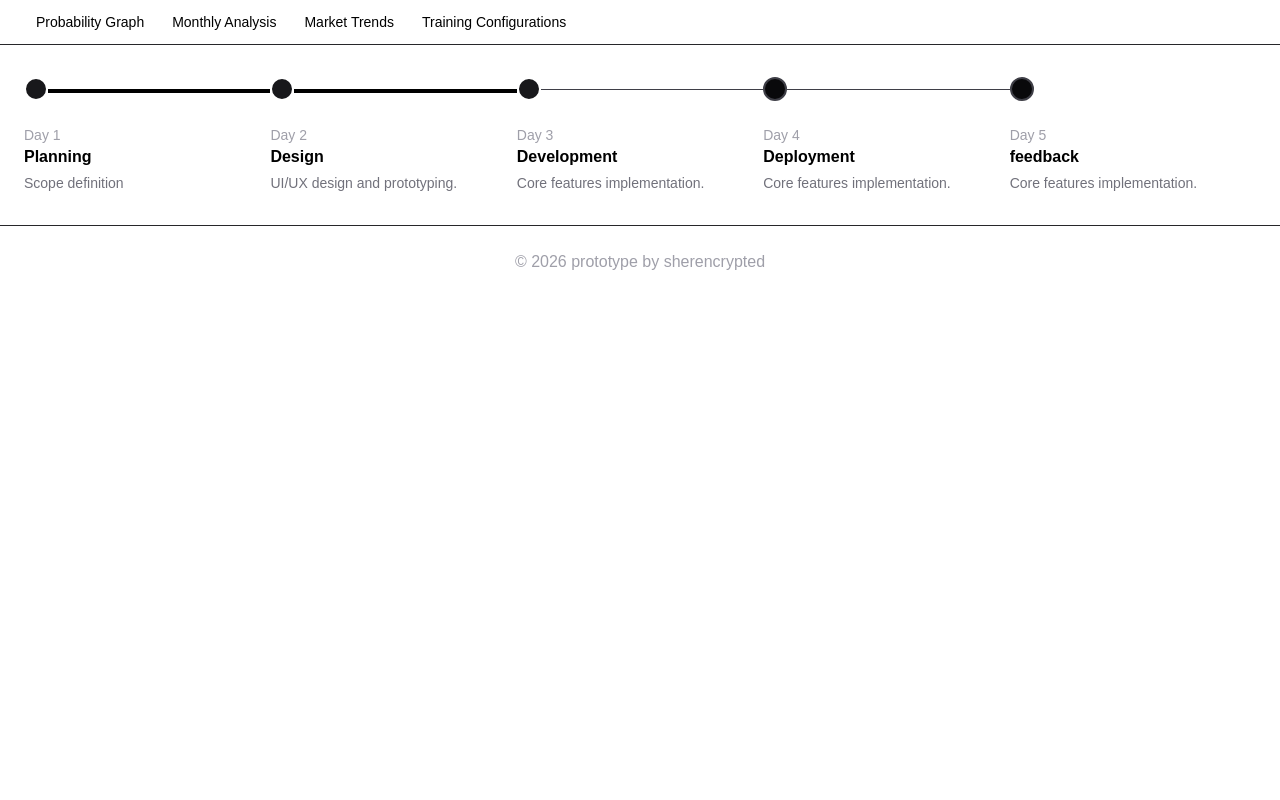
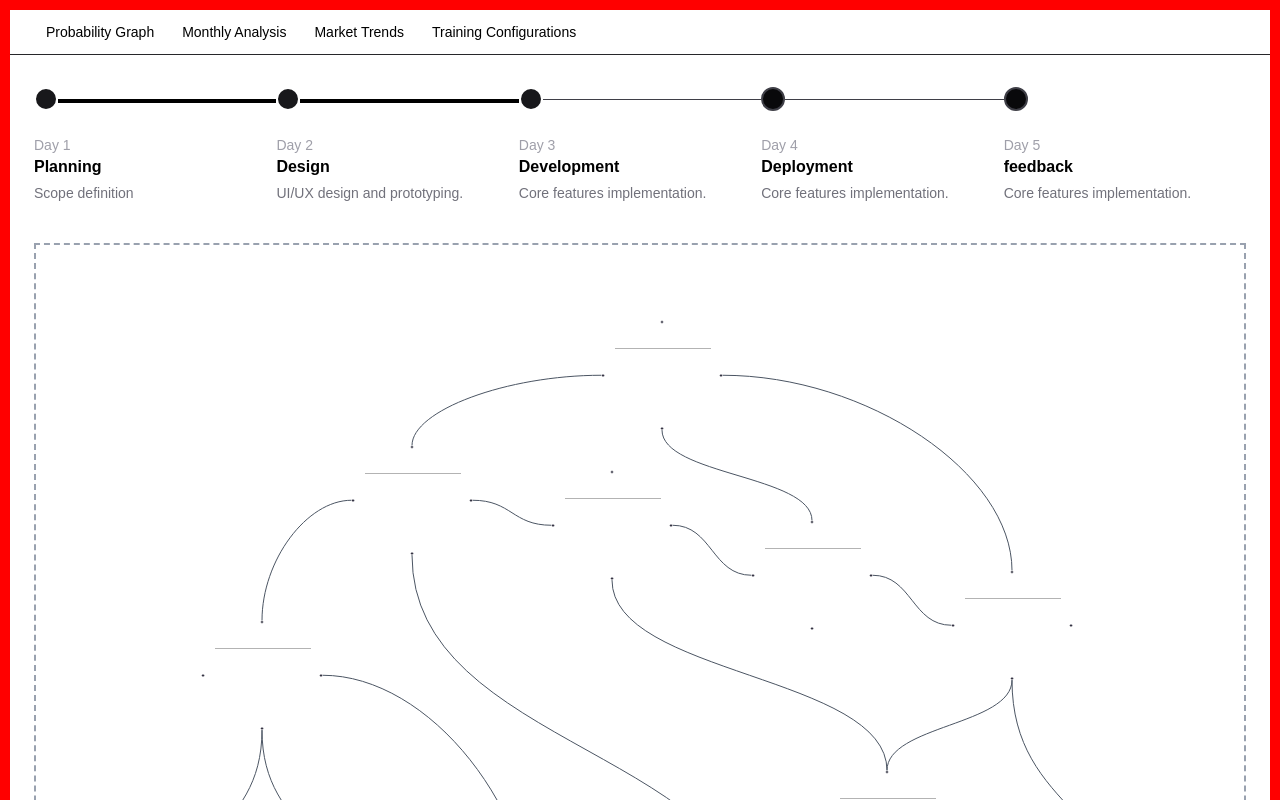
Before and after one commit to Prateek6079/RetailSense, a Next.js app in the folder frontend/: page /graph in a window 1280 px wide. Shown: the top 800 px of the page. Built offline with nearby package versions, Linux system fonts and the light colour scheme.

Commit message:
graph draft

```diff
--- a/frontend/app/globals.css
+++ b/frontend/app/globals.css
@@ -18,6 +18,7 @@
 }
 
 body {
+  border: 10px solid red;
   background: var(--background);
   color: var(--foreground);
   font-family: Arial, Helvetica, sans-serif;
--- a/frontend/app/graph/page.js
+++ b/frontend/app/graph/page.js
@@ -1,7 +1,11 @@
 import Timeline from "../../components/timeline";
+import Graph from "../../components/static_graph";
 
 export default function graph() {
     return (
-        <Timeline />
+        <div>
+            <Timeline />
+            <div className="w-full h-[900px] mt-10 border-2 border-dashed border-gray-400 p-4"> <Graph /> </div>
+        </div>
     );
 }
--- /dev/null
+++ b/frontend/components/customNode.js
@@ -0,0 +1,70 @@
+// CustomNode.jsx
+import { Handle, Position } from "@xyflow/react";
+
+
+export default function CustomNode({ data }) {
+  return (
+    <div
+      style={{
+        background: "var(--background)",
+        color: "#fff",
+        border: "2px solid #fff",
+        borderRadius: 10,
+        width: 220,
+        padding: 12,
+        fontSize: 14,
+      }}
+    >
+      {/* Title */}
+      <div
+        style={{
+          fontWeight: 700,
+          textAlign: "center",
+          marginBottom: 8,
+        }}
+      >
+        {data.title}
+      </div>
+
+      <hr
+        style={{
+          border: 0,
+          borderTop: "1px solid #666",
+          margin: "8px 0",
+        }}
+      />
+
+      {/* Type */}
+      <div>
+        <strong>Type:</strong> {data.type}
+      </div>
+
+      <div style={{ marginTop: 10 }}>
+        <strong>Labels</strong>
+
+        {data.labels.map((label, index) => (
+          <div
+            key={index}
+            style={{
+              display: "flex",
+              justifyContent: "space-between",
+              marginTop: 4,
+            }}
+          >
+            <span>{label.name}</span>
+            <span>{label.probability}%</span>
+          </div>
+        ))}
+      </div>
+        <Handle type="source" position={Position.Top} id="top" />
+        <Handle type="source" position={Position.Left} id="left" />
+        <Handle type="source" position={Position.Right} id="right" />
+        <Handle type="source" position={Position.Bottom} id="bottom" />
+
+        <Handle type="target" position={Position.Top} id="top" />
+        <Handle type="target" position={Position.Left} id="left" />
+        <Handle type="target" position={Position.Right} id="right" />
+        <Handle type="target" position={Position.Bottom} id="bottom" />
+    </div>
+  );
+}
--- /dev/null
+++ b/frontend/components/graph_styling.js
@@ -0,0 +1,17 @@
+// graphStyles.js
+
+export const nodeStyle = {
+  background: "[var(--background)]",
+  color: "#fff",
+  border: "2px solid #fff",
+  borderRadius: "10px",
+  fontWeight: 600,
+  padding: "10px",
+  width: 240,
+  textAlign: "center",
+};
+
+export const edgeStyle = {
+  stroke: "#4b5563",
+  strokeWidth: 2,
+};
--- /dev/null
+++ b/frontend/components/static_graph.js
@@ -0,0 +1,332 @@
+"use client";
+import { Background, ReactFlow } from "@xyflow/react";
+import "@xyflow/react/dist/style.css";
+import { nodeStyle, edgeStyle } from "./graph_styling";
+import CustomNode from "./customNode";
+
+const nodeTypes = {
+  custom : CustomNode,
+};
+
+
+const nodes = [
+    {
+      id: "Profit",
+      type: "custom",
+      position: { x: 300, y: 0 },
+      data: {
+        title: "Profit",
+        type: "Intermediate",
+        labels: [
+          { name: "Increase", probability: 64 },
+          { name: "Stable", probability: 25 },
+          { name: "Decrease", probability: 11 },
+        ],
+       },
+      style: nodeStyle,
+    },
+    {
+      id: "Sales",
+      type: "custom",
+      position: { x: -200, y: 250 },
+      data: { title: "Sales",
+              type: "Intermediate",
+              labels: [
+              { name: "Increase", probability: 64 },
+              { name: "Stable", probability: 25 },
+              { name: "Decrease", probability: 11 },
+              ],
+            },
+      style: nodeStyle,
+    },
+    {
+      id: "Pricing",
+      type: "custom",
+      position: { x: 600, y: 400 },
+      data: {
+        title: "Pricing",
+        type: "Intermediate",
+        labels: [
+          { name: "Increase", probability: 64 },
+          { name: "Stable", probability: 25 },
+          { name: "Decrease", probability: 11 },
+        ],
+       },
+      style: nodeStyle,
+    },
+    {
+      id: "Costs",
+      type: "custom",
+      position: { x: 1000, y: 500 },
+      data: {
+        title: "Costs",
+        type: "Intermediate",
+        labels: [
+          { name: "Increase", probability: 64 },
+          { name: "Stable", probability: 25 },
+          { name: "Decrease", probability: 11 },
+        ],
+       },
+      style: nodeStyle,
+    },
+    {
+      id: "Strategic Levers",
+      type: "custom",
+      position: { x: 200, y: 300 },
+      data: {
+        title: "Strategic Levers",
+        type: "Intermediate",
+        labels: [
+          { name: "Increase", probability: 64 },
+          { name: "Stable", probability: 25 },
+          { name: "Decrease", probability: 11 },
+        ],
+       },
+      style: nodeStyle,
+    },
+    {
+      id: "Stocking",
+      type: "custom",
+      position: { x: 750, y: 900 },
+      data: {
+        title: "Stocking",
+        type: "Intermediate",
+        labels: [
+          { name: "Increase", probability: 64 },
+          { name: "Stable", probability: 25 },
+          { name: "Decrease", probability: 11 },
+        ],
+      },
+      style: nodeStyle,
+    },
+    {
+      id: "Operational Efficiency",
+      type: "custom",
+      position: { x: 1250, y: 1250 },
+      data: {
+        title: "Operational Efficiency",
+        type: "Intermediate",
+        labels: [
+          { name: "Increase", probability: 64 },
+          { name: "Stable", probability: 25 },
+          { name: "Decrease", probability: 11 },
+        ],
+       },
+      style: nodeStyle,
+    },
+    {
+      id: "External Factors",
+      type: "custom",
+      position: { x: -500, y: 600 },
+      data: {
+        title: "External Factors",
+        type: "Intermediate",
+        labels: [
+          { name: "Increase", probability: 64 },
+          { name: "Stable", probability: 25 },
+          { name: "Decrease", probability: 11 },
+        ],
+       },
+      style: nodeStyle,
+    },
+    {
+      id: "Competition",
+      type: "custom",
+      position: { x: -300, y: 1250 },
+      data: {
+        title: "Competition",
+        type: "Intermediate",
+        labels: [
+          { name: "Increase", probability: 64 },
+          { name: "Stable", probability: 25 },
+          { name: "Decrease", probability: 11 },
+        ],
+      },
+      style: nodeStyle,
+    },
+    {
+      id: "Economy",
+      type: "custom",
+      position: { x: 50, y: 1250 },
+      data: {
+        title: "Economy",
+        type: "Intermediate",
+        labels: [
+          { name: "Increase", probability: 64 },
+          { name: "Stable", probability: 25 },
+          { name: "Decrease", probability: 11 },
+        ],
+      },
+      style: nodeStyle,
+    },
+    {
+      id: "Season",
+      type: "custom",
+      position: { x: -700, y: 1250 },
+      data: {
+        title: "Season",
+        type: "Intermediate",
+        labels: [
+          { name: "Increase", probability: 64 },
+          { name: "Stable", probability: 25 },
+          { name: "Decrease", probability: 11 },
+        ],
+       },
+      style: nodeStyle,
+    },
+    {
+      id: "Product Popularity",
+      type: "custom",
+      position: { x: 500, y: 1250 },
+      data: {
+        title: "Product Popularity",
+        type: "Intermediate",
+        labels: [
+          { name: "Increase", probability: 64 },
+          { name: "Stable", probability: 25 },
+          { name: "Decrease", probability: 11 },
+        ],
+       },
+      style: nodeStyle,
+    },
+  ];
+
+const edges = [
+    {
+      id: "1",
+      source: "Profit",
+      sourceHandle: "left",
+      target: "Sales",
+      targetHandle: "top",
+      style: edgeStyle,
+    },
+    {
+      id: "2",
+      source: "Profit",
+      sourceHandle: "bottom",
+      target: "Pricing",
+      style: edgeStyle,
+    },
+    {
+      id: "3",
+      source: "Profit",
+      sourceHandle: "right",
+      target: "Costs",
+      targetHandle: "top",
+      style: edgeStyle,
+    },
+    {
+      id: "4",
+      source: "Sales",
+      sourceHandle: "right",
+      target: "Strategic Levers",
+      targetHandle: "left",
+      style: edgeStyle,
+    },
+    {
+      id: "5",
+      source: "Sales",
+      sourceHandle: "left",
+      target: "External Factors",
+      targetHandle: "top",
+      style: edgeStyle,
+    },
+    {
+      id: "6",
+      source: "Sales",
+      sourceHandle: "bottom",
+      target: "Product Popularity",
+      targetHandle: "top",
+      style: edgeStyle,
+    },
+    {
+      id: "7",
+      source: "Strategic Levers",
+      sourceHandle: "right",
+      target: "Pricing",
+      targetHandle: "left",
+      style: edgeStyle,
+    },
+    {
+      id: "8",
+      source: "Strategic Levers",
+      sourceHandle: "bottom",
+      target: "Stocking",
+      targetHandle: "top",
+      style: edgeStyle,
+    },
+    {
+      id: "9",
+      source: "Pricing",
+      sourceHandle: "right",
+      target: "Costs",
+      targetHandle: "left",
+      style: edgeStyle,
+    },
+    {
+      id: "10",
+      source: "Costs",
+      sourceHandle: "bottom",
+      target: "Operational Efficiency",
+      style: edgeStyle,
+    },
+    {
+      id: "11",
+      source: "Costs",
+      sourceHandle: "bottom",
+      target: "Stocking",
+      style: edgeStyle,
+    },
+    {
+      id: "12",
+      source: "Stocking",
+      sourceHandle: "bottom",
+      target: "Product Popularity",
+      targetHandle: "right",
+      style: edgeStyle,
+    },
+    {
+      id: "13",
+      source: "External Factors",
+      sourceHandle: "bottom",
+      target: "Season",
+      style: edgeStyle,
+    },
+    {
+      id: "14",
+      source: "External Factors",
+      sourceHandle: "right",
+      target: "Economy",
+      style: edgeStyle,
+    },
+    {
+      id: "15",
+      source: "External Factors",
+      sourceHandle: "bottom",
+      target: "Competition",
+      style: edgeStyle,
+    },
+  ];
+
+export default function StaticGraph() {
+  return (
+    <ReactFlow
+      nodes={nodes}
+      edges={edges}
+      nodeTypes={nodeTypes}
+      defaultViewport={{
+        x: 400,
+        y: 60,
+        zoom: 0.5,
+      }}
+      zoomOnScroll={false}
+      zoomOnPinch={false}
+      zoomOnDoubleClick={false}
+      panOnDrag={false}
+      panOnScroll={false}
+      nodesDraggable={false}
+      nodesConnectable={false}
+      elementsSelectable={false}
+    />
+  );
+}
--- a/frontend/package.json
+++ b/frontend/package.json
@@ -8,6 +8,7 @@
     "start": "next start"
   },
   "dependencies": {
+    "@xyflow/react": "^12.11.2",
     "next": "16.2.10",
     "react": "19.2.4",
     "react-dom": "19.2.4"
```
Also changed, not shown: 1 other file (tests, documents, lock files or other folders).
